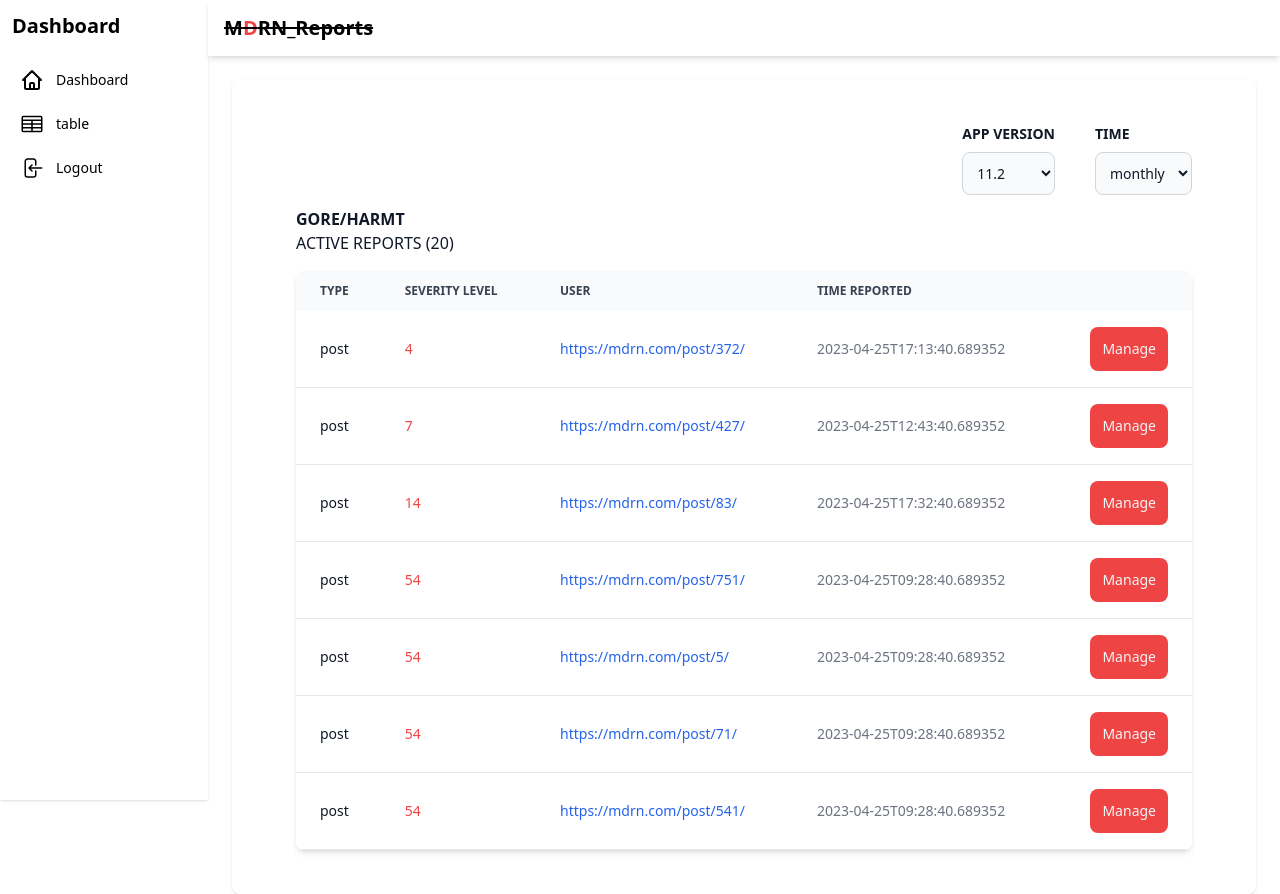
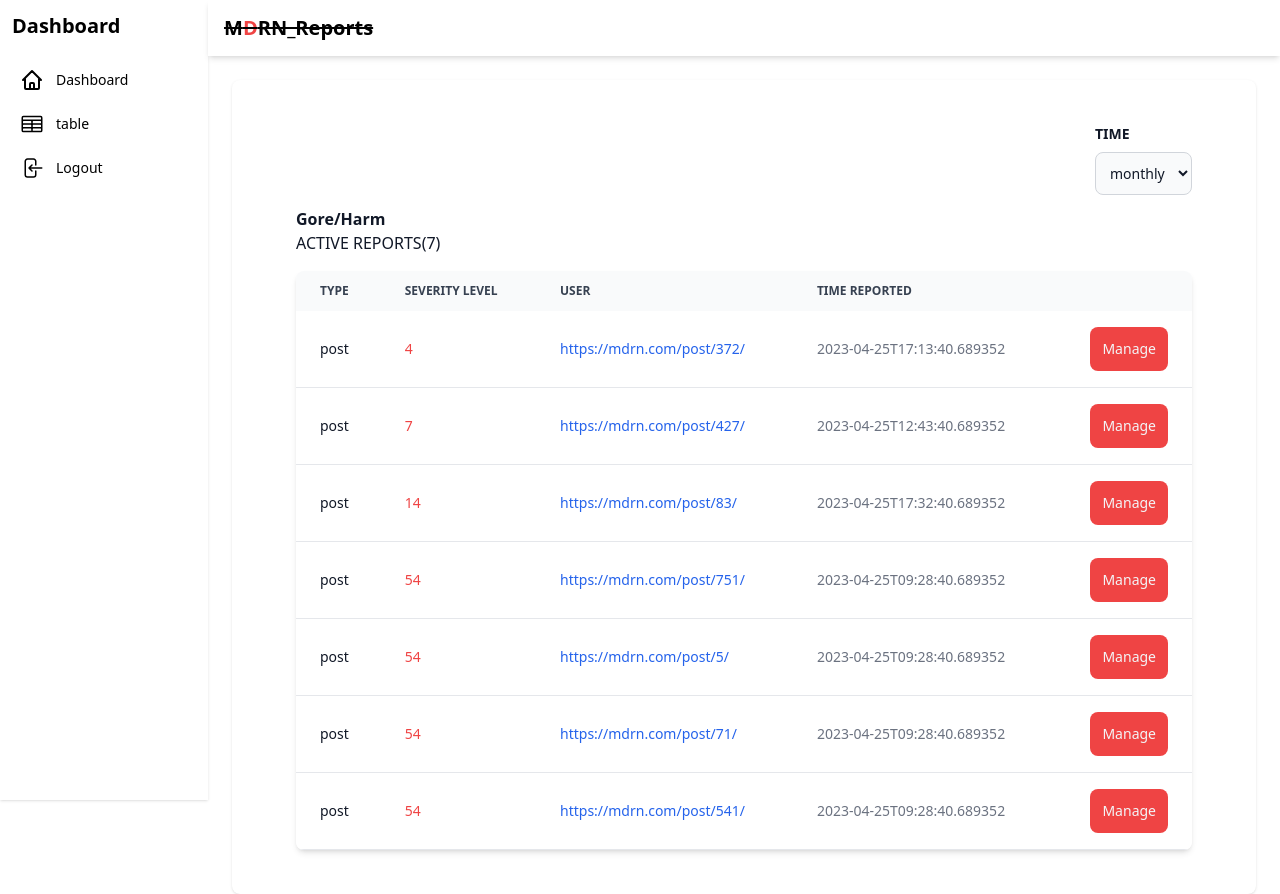
Before and after one commit to Sultan10sn/MDRNDASHBOARD, a React (Vite) app: page /table in a window 1280 px wide. Built offline with nearby package versions, Linux system fonts and the light colour scheme.

Commit message:
modified the hardcoded value

```diff
--- a/src/pages/Listview.jsx
+++ b/src/pages/Listview.jsx
@@ -1,17 +1,10 @@
 import React, { useState } from 'react'
-import { Row, Selection } from '../components'
+import { Row } from '../components'
 import { fakeData } from '../database'
 
 const Listview = () => {
 
-    const [versionVal, setVersionVal] = useState("")
     const [timeVal, setTimeVal] = useState('')
-
-    const versions = [
-        '11.2',
-        '12.3',
-        '13.5'
-    ]
 
     const times = [
         'monthly',
@@ -34,17 +27,20 @@ const Listview = () => {
                 <div className='flex items-start justify-center w-full h-full p-11'>
                     <div className='container max-w-4xl'>
                         <div className='flex justify-end gap-10 mb-3'>
-                            <Selection
-                                versions={versions}
-                                versionVal={versionVal}
-                                handleVersion={handleVersion}
-                                times={times}
-                                timeVal={timeVal}
-                                handleTime={handleTime} />
+                            <div>
+                                <label htmlFor="TIME" className="block mb-2 text-sm font-bold text-gray-900 dark:text-white">TIME</label>
+                                <select id="TIME" value={timeVal} onChange={handleTime} className="bg-gray-50 border border-gray-300 text-gray-900 text-sm rounded-lg focus:ring-blue-500 focus:border-blue-500 block w-full p-2.5 dark:bg-gray-700 dark:border-gray-600 dark:placeholder-gray-400 dark:text-white dark:focus:ring-blue-500 dark:focus:border-blue-500">
+                                    {
+                                        times.map(time => {
+                                            return <option key={time} value={time}>{time}</option>
+                                        })
+                                    }
+                                </select>
+                            </div>
                         </div>
                         <div className='mb-4'>
-                            <h1 className='font-bold text-gray-900'>GORE/HARMT</h1>
-                            <p className='font-normal text-gray-900'>ACTIVE REPORTS (20)</p>
+                            <h1 className='font-bold text-gray-900'>{fakeData[0].type}</h1>
+                            <p className='font-normal text-gray-900'>ACTIVE REPORTS({fakeData.length})</p>
                         </div>
                         <div className="relative w-full overflow-x-auto shadow-md sm:rounded-lg">
                             <table className="w-full text-sm text-left text-gray-500 dark:text-gray-400">
```
